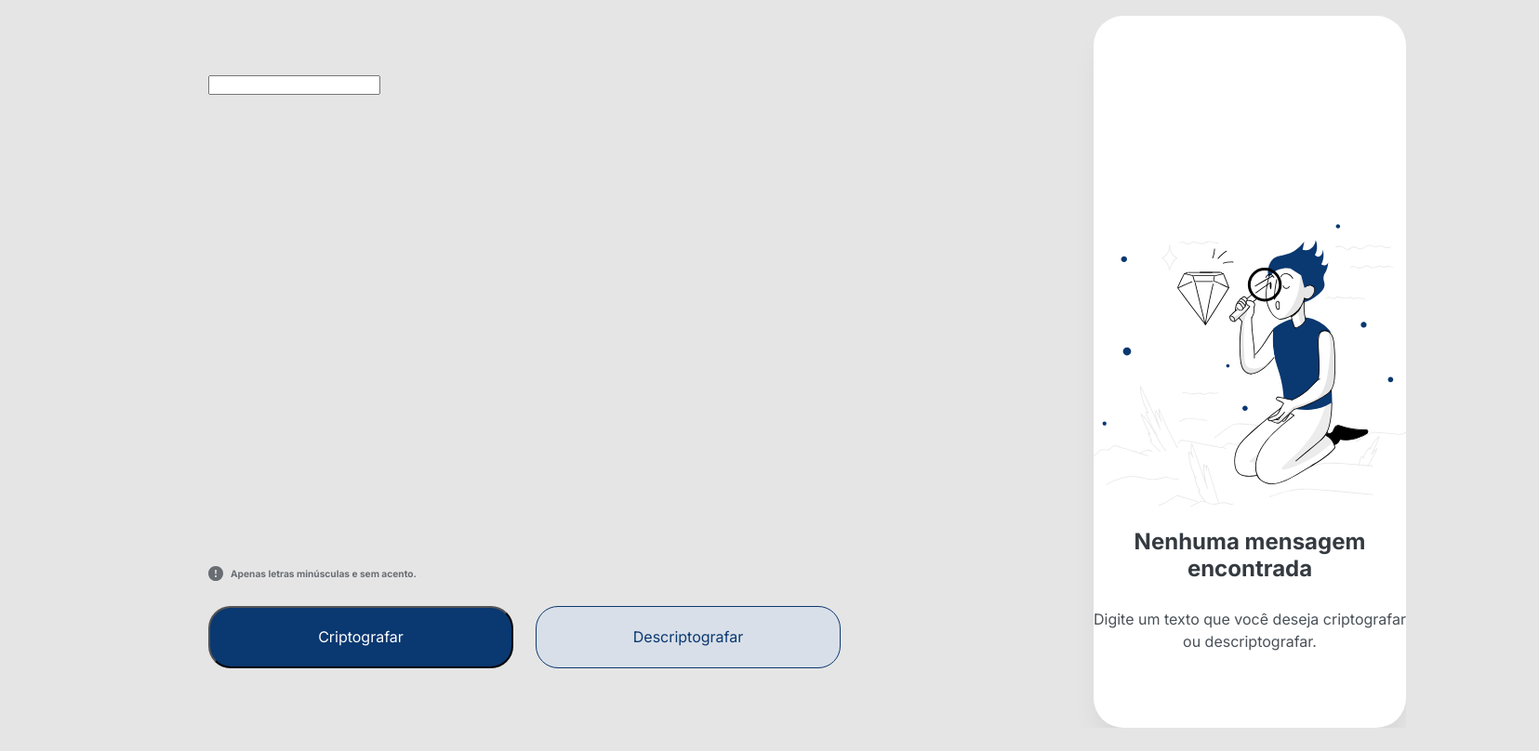
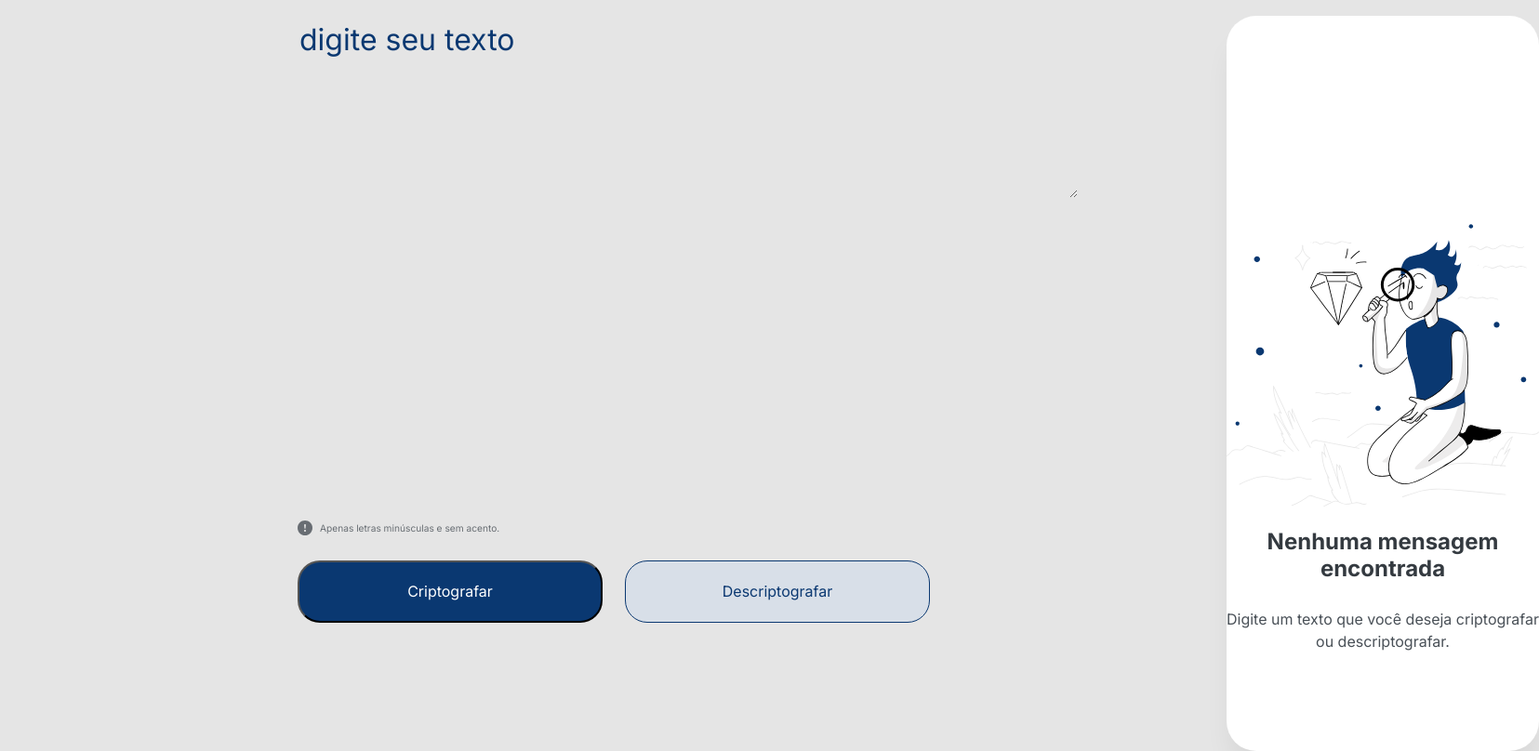
Before and after one commit to Edilson-EJ/Decodificador_de-_exto, a plain HTML site: page public/index.html in a window 1280 px wide. Shown: the part 131-939 px from the top of the page at 93% size, 1655 px wide, since content can reach past the window. Before the commit the page ends 914 px from the top, so only its background shows below. Drawn offline with Linux system fonts and the light colour scheme.

Commit message:
first commit

```diff
--- a/public/index.html
+++ b/public/index.html
@@ -22,7 +22,7 @@
         <div class="lado_esquerdo">
             <div class="digita_texto">
 
-                <input type="text">
+                <textarea class="text_area" cols="41" rows="4" placeholder="Digite seu Texto"></textarea>
             </div>
 
             <div class="parte_baixo">
--- a/styles/styles.css
+++ b/styles/styles.css
@@ -1,3 +1,10 @@
+*{
+
+    font-family: 'Inter', sans-serif;
+    font-weight: 400;
+
+}
+
 body{
     padding: 0;
     margin: 0;
@@ -20,17 +27,17 @@ body{
 .lado_esquerdo{
     display: flex;
     flex-direction: column;
-    margin-left: 10rem;
-    margin-right: 20rem;
-    padding: 4rem;
+    margin-left: 20rem;
+
+
 }
 
-.digita_texto{
+.text_area{
 
     display: flex;
     justify-content:baseline;
+    border: none;
 
-    font-family: 'Inter', sans-serif;
     font-style: normal;
     font-weight: 400;
     font-size: 32px;
@@ -41,7 +48,14 @@ body{
     /* Dark blue/dark-blue-300 */
 
     color: #0A3871;
+    background-color: #E5E5E5;
+    text-transform: lowercase;
 }
+
+::placeholder { color: #0A3871;}
+        .text_area:focus{
+            outline: none;
+        }
 
 .parte_baixo{
 
@@ -49,7 +63,7 @@ body{
     flex-direction: column-reverse;
     text-align: center;
     justify-content: center;
-    margin-top: 30rem;
+    margin-top: 20rem;
 
 }
 
@@ -58,9 +72,6 @@ body{
     display:flex;
 
     gap: 8px;
-
-
-
     font-family: 'Inter', sans-serif;
     font-style: normal;
     font-weight: 400;
@@ -88,9 +99,6 @@ body{
     align-items: flex-start;
     padding: 0px;
     gap: 24px;
-
-    width: 328px;
-    height: 67px;
 
 }
 
@@ -139,7 +147,6 @@ color: #FFFFFF;
     order: 1;
     flex-grow: 0;
 
-    font-family: 'Inter';
     font-style: normal;
     font-weight: 400;
     font-size: 16px;
@@ -153,8 +160,8 @@ color: #FFFFFF;
 
 .lado_direito{
 
-    margin-left: 15rem;
-
+    margin-left: 10rem;
+    padding-bottom: 5rem;
     /* White */
 
     background: #FFFFFF;
```
